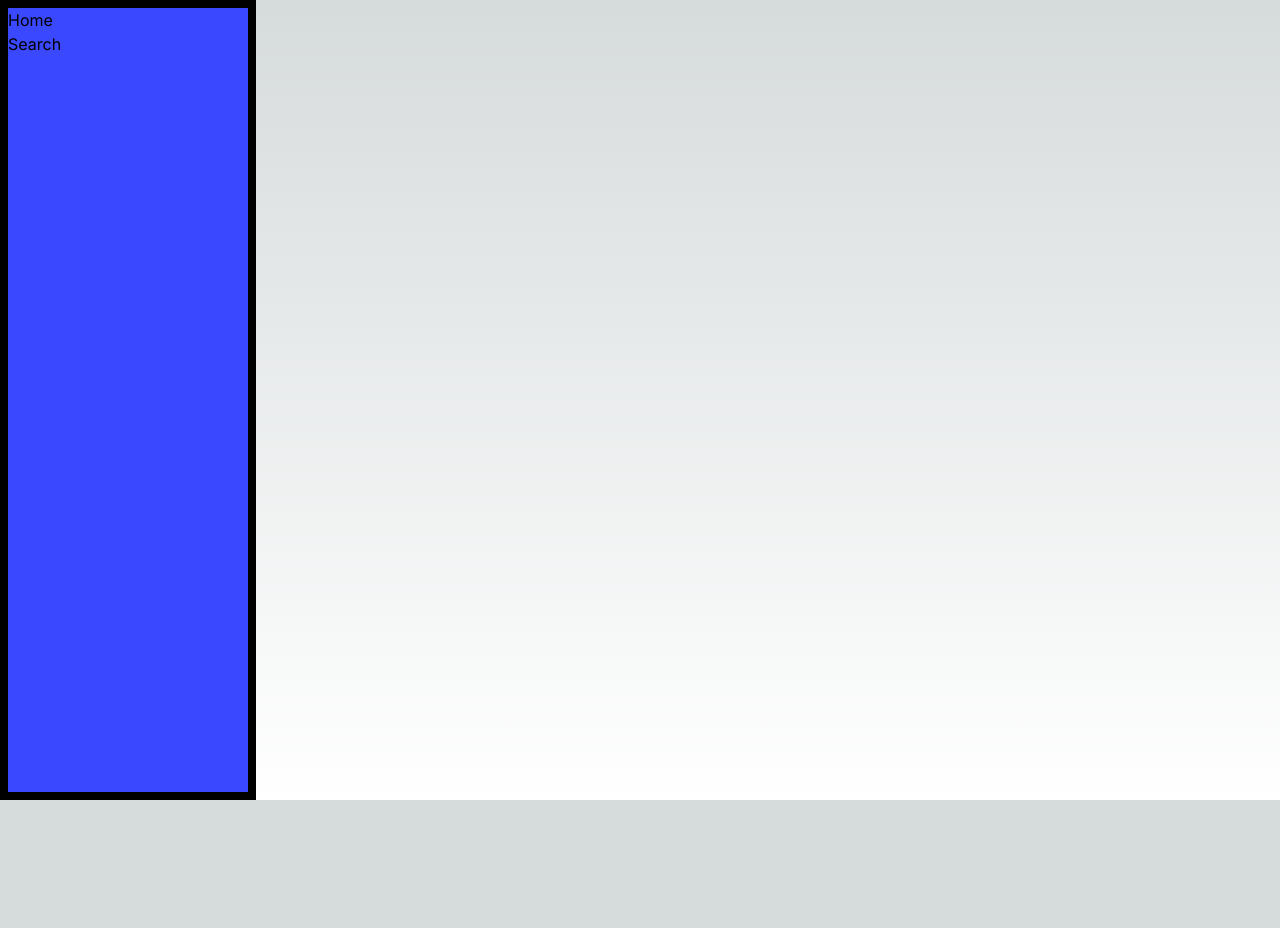
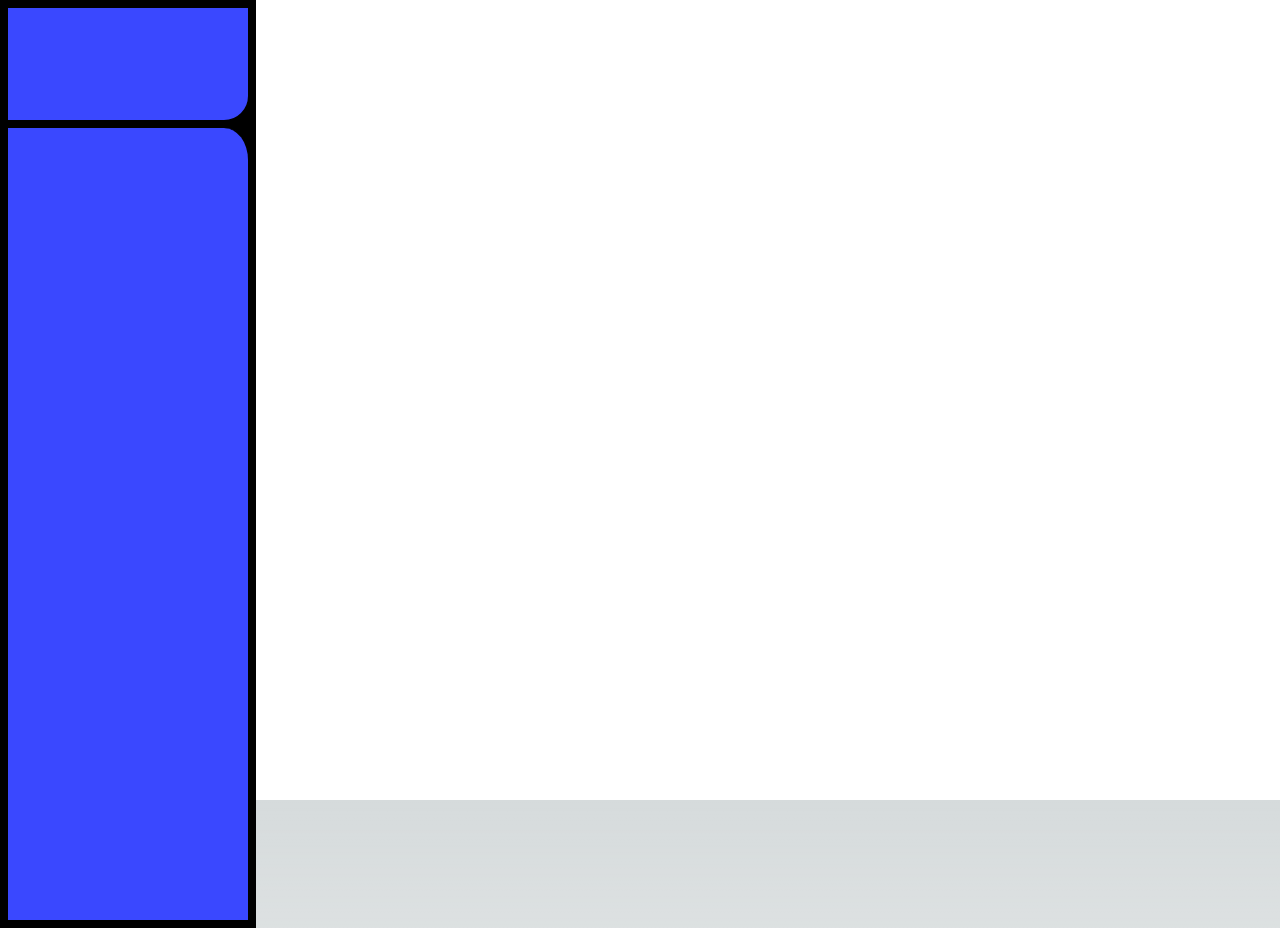
Before and after one commit to HassanGG/Bebop, a Next.js app in the folder bebop-next/: page /player in a window 1280 px wide. Before the commit the page ends 800 px from the top, so only its background shows below. Built offline with nearby package versions, Linux system fonts and the light colour scheme.

Commit message:
style: Added sidebar separators for Home and Library

```diff
--- a/bebop-next/app/player/RightResizer.tsx
+++ b/bebop-next/app/player/RightResizer.tsx
@@ -8,14 +8,12 @@ type RightResizerProps = {
 
 enum ResizerColors {
   DEFAULT = 'black',
-  INTERACTING = 'white',
+  INTERACTING = '#C1F2BB',
 }
 
 const RightResizer = ({ parentDefaultWidth, parentSetWidth }: RightResizerProps) => {
   const isMouseDown = useRef(false);
   const [borderColor, setBorderColor] = useState<string>(ResizerColors.DEFAULT);
-  console.log(borderColor);
-
 
   const onMouseDownHandler = useCallback((event: React.MouseEvent<HTMLDivElement>) => {
     isMouseDown.current = true;
@@ -59,7 +57,7 @@ const RightResizer = ({ parentDefaultWidth, parentSetWidth }: RightResizerProps)
       style={{
         borderLeft: 1,
         borderLeftColor: borderColor,
-        borderStyle: "solid",
+        borderStyle: 'solid',
       }}
       onMouseDown={onMouseDownHandler}
       onMouseEnter={onMouseEnterHandler}
--- a/bebop-next/app/player/SideBar.tsx
+++ b/bebop-next/app/player/SideBar.tsx
@@ -7,13 +7,16 @@ const DEFAULT_WIDTH = parseFloat(window.getComputedStyle(document.documentElemen
 
 const SideBar = () => {
   const [width, setWidth] = useState(DEFAULT_WIDTH);
-
   return (
-    <nav className="bg-black h-[100%] left-0 fixed top-0" style={{ width: width }}>
+    <nav
+      className="bg-black h-[100%] left-0 sticky top-0 box-border flex-none"
+      style={{
+        width: width,
+      }}
+    >
       <RightResizer parentDefaultWidth={DEFAULT_WIDTH} parentSetWidth={setWidth} />
-      <div className="bg-[#3A48FF] w-[100%] h-[100%] border-black border-[0.5rem] border-solid">
-        Home <br /> Search
-      </div>
+      <div className="bg-[#3A48FF] w-[100%] h-[8rem] border-black border-[0.5rem] border-solid rounded-br-[2rem]"></div>
+      <div className="bg-[#3A48FF] w-[100%] h-[100%] border-black border-[0.5rem] border-t-[0rem] border-solid rounded-tr-[2rem]"></div>
     </nav>
   );
 };
--- a/bebop-next/app/player/layout.tsx
+++ b/bebop-next/app/player/layout.tsx
@@ -2,9 +2,9 @@ import { SideBar } from './SideBar';
 
 const PlayerLayout = ({ children }: { children: React.ReactNode }) => {
   return (
-    <div className="w-[100vw] h-[100vh]">
+    <div className="w-[100vw] h-[100vh] flex flex-row">
+      <SideBar />
       {children}
-      <SideBar />
     </div>
   );
 };
--- a/bebop-next/app/player/page.tsx
+++ b/bebop-next/app/player/page.tsx
@@ -1,9 +1,7 @@
 const PlayerPage = () => {
   return (
-    <div>
-    </div>
+    <div className="bg-white w-[100%] h-[100%]"></div>
   )
 };
 
-
 export default PlayerPage;
```
